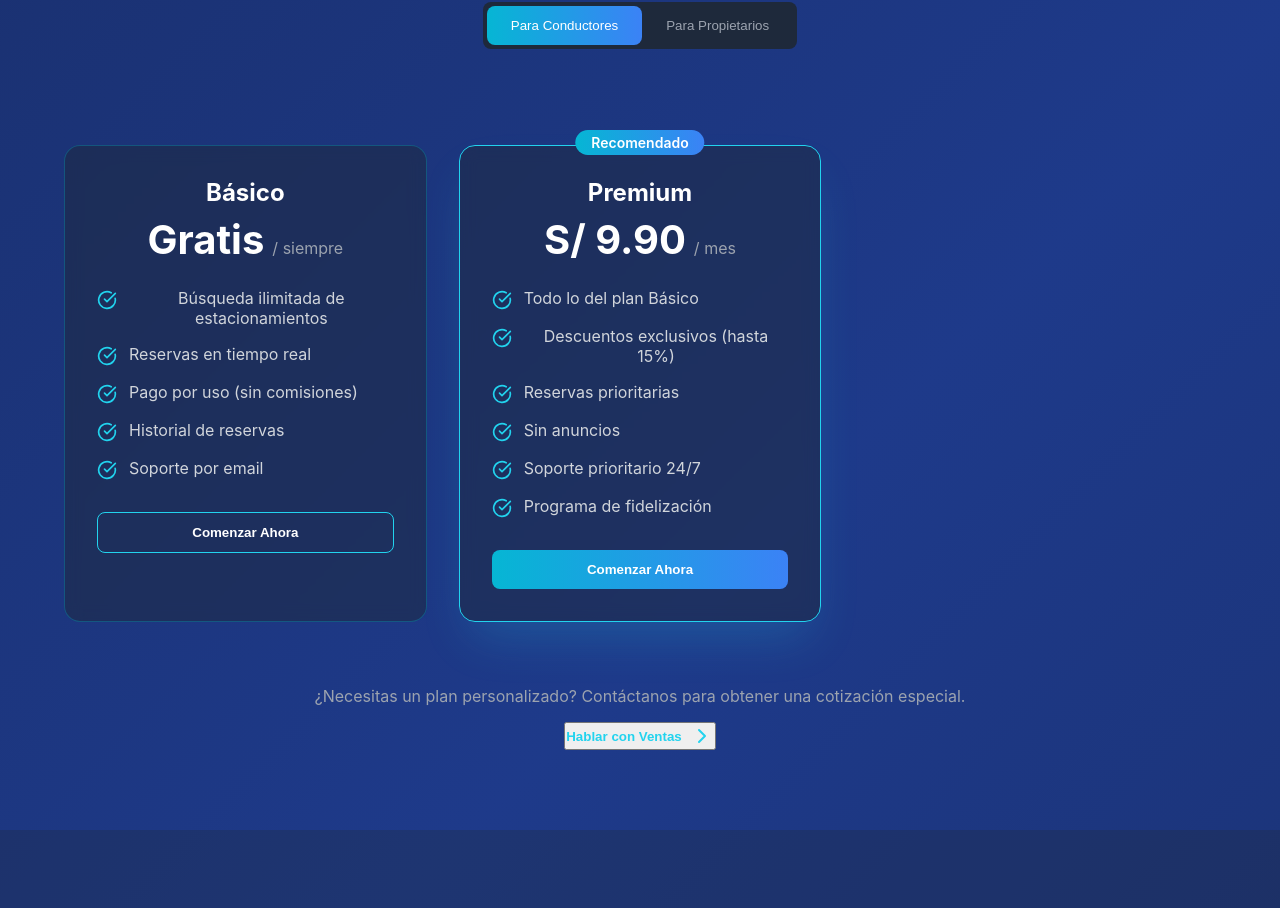
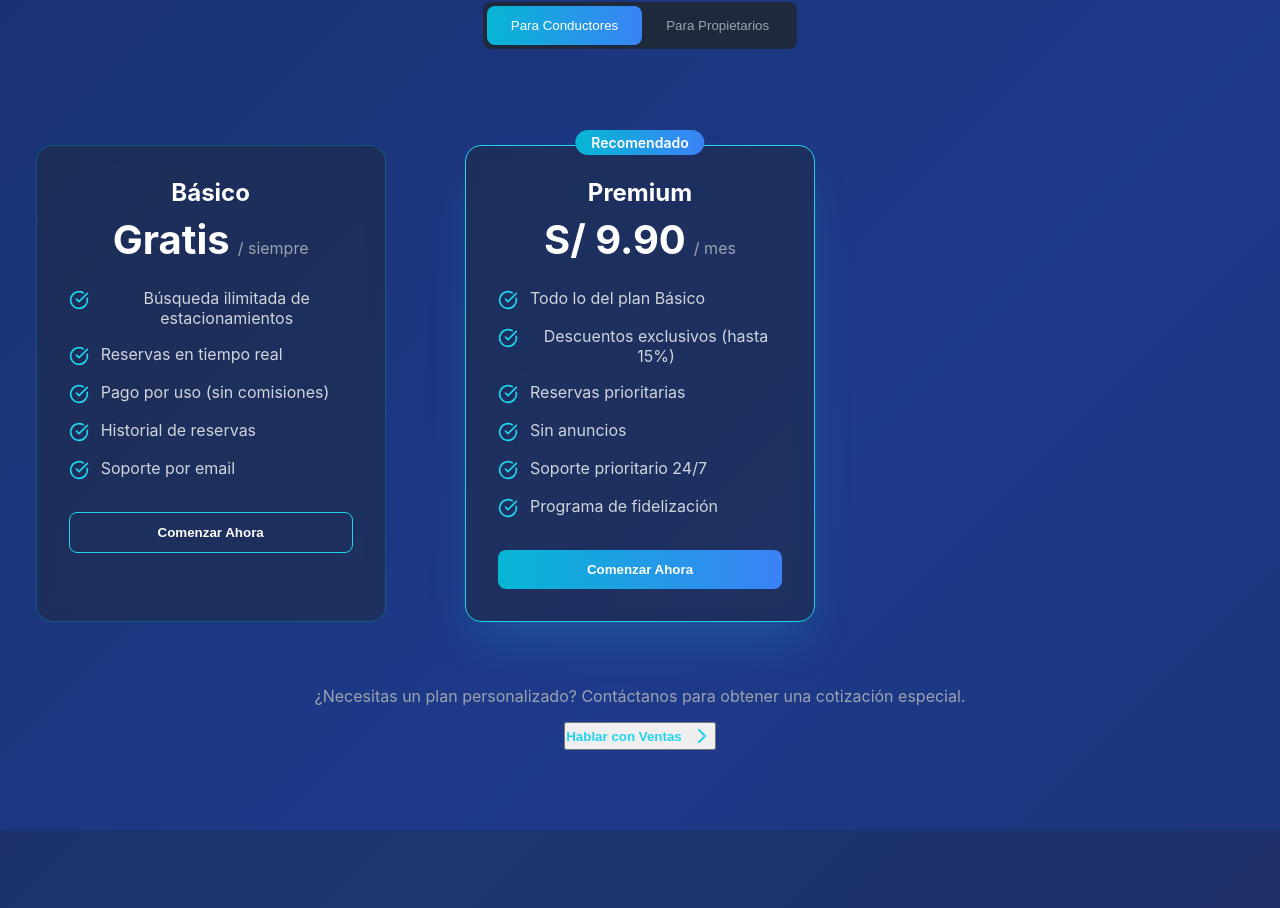
Before and after one commit to Lorem-Ipsum-UPC/Landing-Page, a React (Create React App) app: page / in a window 1280 px wide. Shown: the part 4159-5067 px from the top of the page. Built offline with nearby package versions, Linux system fonts and the light colour scheme.

Commit message:
feat: enhance pricing grid responsiveness and add data attribute for selected plan

```diff
--- a/src/components/ParkeoYaLanding.css
+++ b/src/components/ParkeoYaLanding.css
@@ -762,19 +762,52 @@
 .pricing-grid {
   display: grid;
   gap: 2rem;
-  max-width: 1152px;
   margin: 0 auto;
-}
-
-@media (min-width: 768px) {
+  grid-template-columns: 1fr;
+  justify-items: center;
+  width: 100%;
+}
+
+/* Móvil grande */
+@media (min-width: 480px) {
   .pricing-grid {
-    grid-template-columns: 1fr 1fr;
-  }
-}
-
+    max-width: 400px;
+  }
+}
+
+/* Tablet - Grid siempre de 3 columnas */
+@media (min-width: 768px) {
+  .pricing-grid {
+    grid-template-columns: repeat(3, 1fr);
+    gap: 2rem;
+    max-width: 1000px;
+    justify-items: center;
+  }
+
+  /* Ajustes específicos para cada plan */
+  .pricing-grid .pricing-card {
+    width: 100%;
+    max-width: 300px;
+  }
+}
+
+/* Desktop */
 @media (min-width: 1024px) {
   .pricing-grid {
-    grid-template-columns: repeat(3, 1fr);
+    max-width: 1200px;
+    gap: 2rem;
+  }
+
+  .pricing-grid .pricing-card {
+    max-width: 350px;
+  }
+}
+
+/* Desktop extra grande */
+@media (min-width: 1200px) {
+  .pricing-grid {
+    max-width: 1400px;
+    gap: 2.5rem;
   }
 }
 
--- a/src/components/ParkeoYaLanding.js
+++ b/src/components/ParkeoYaLanding.js
@@ -541,7 +541,7 @@ const ParkeoYaLanding = () => {
             </div>
           </div>
 
-          <div className="pricing-grid">
+          <div className="pricing-grid" data-plan={selectedPlan}>
             {pricingPlans[selectedPlan].map((plan, index) => (
               <div
                 key={index}
```
